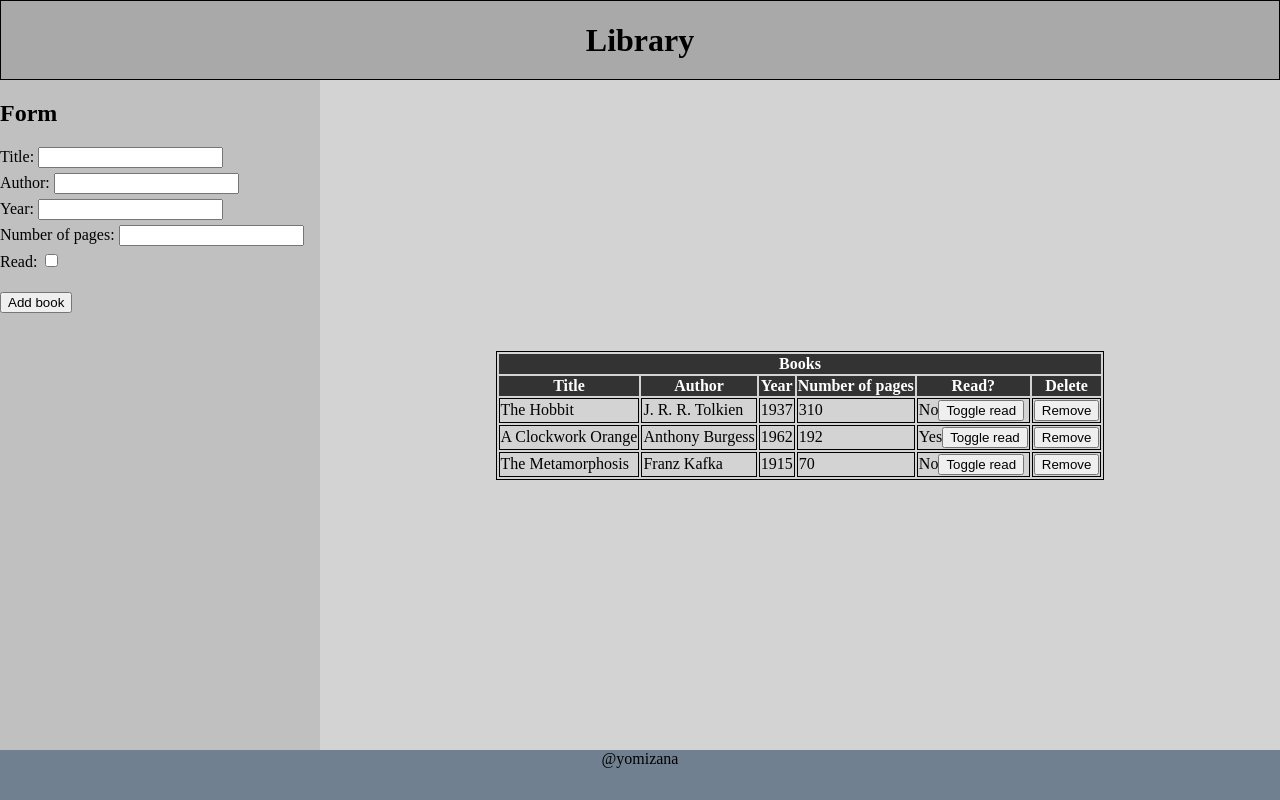
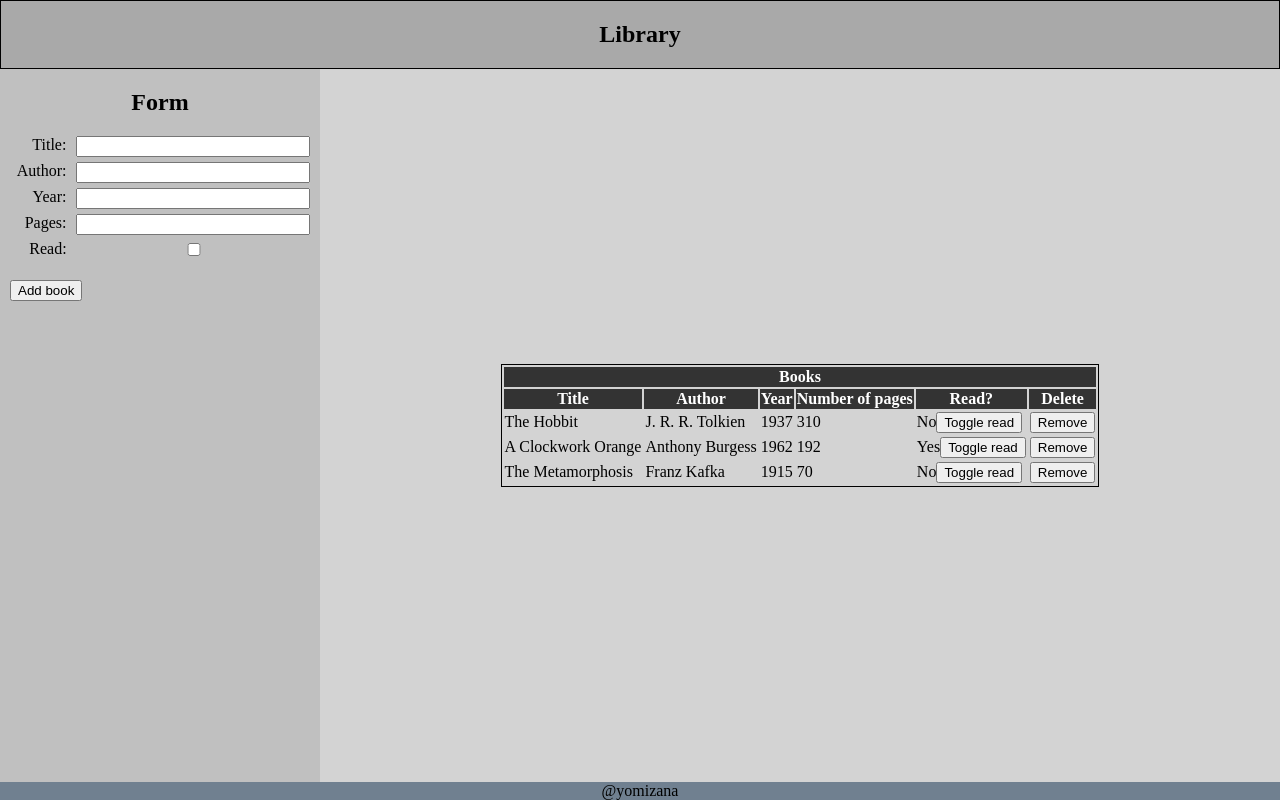
Before and after one commit to yomizana/Library, a plain HTML site: page index.html in a window 1280 px wide. Drawn offline with Linux system fonts and the light colour scheme.

Commit message:
Line up form items

```diff
--- a/index.html
+++ b/index.html
@@ -10,7 +10,7 @@
   </head>
   <body>
     <div id="header">
-      <h1>Library</h1>
+      <h2>Library</h2>
     </div>
 
     <div id="sidebar">
@@ -30,7 +30,7 @@
             <input type="number" name="year" id="year" required />
           </li>
           <li>
-            <label for="pages-num">Number of pages:</label>
+            <label for="pages-num">Pages:</label>
             <input type="number" name="pages-num" id="pages" required />
           </li>
           <li>
--- a/styles.css
+++ b/styles.css
@@ -4,7 +4,7 @@ body {
   height: 100vh;
   display: grid;
   grid-template-columns: 320px 1fr;
-  grid-template-rows: 80px 1fr 50px;
+  grid-template-rows: max-content 1fr max-content;
 }
 
 #header {
@@ -22,12 +22,7 @@ body {
   align-content: center;
 }
 
-/* table {
-  margin: 10px;
-} */
-
-table,
-td {
+table {
   border: 1px solid black;
 }
 
@@ -43,14 +38,30 @@ ul {
 }
 
 li {
+  display: flex;
   padding-bottom: 5px;
+}
+
+label {
+  text-align: right;
+  padding-right: 10px;
+  flex: 0.5;
+}
+
+input {
+  flex: 2;
 }
 
 #sidebar {
   grid-column: 1 / 2;
   grid-row: 2 / 3;
+  padding: 0 10px 0 10px;
 
   background-color: silver;
+}
+
+form > h2 {
+  text-align: center;
 }
 
 #footer {
```
